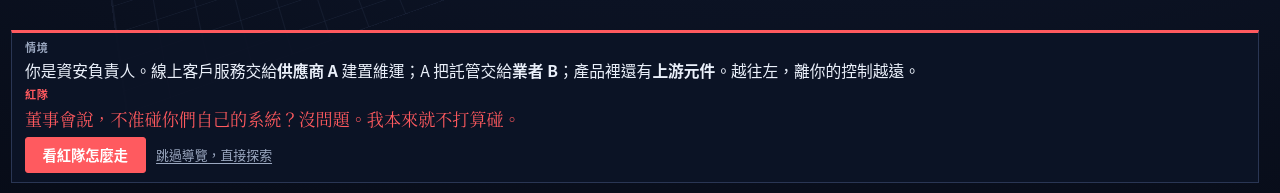
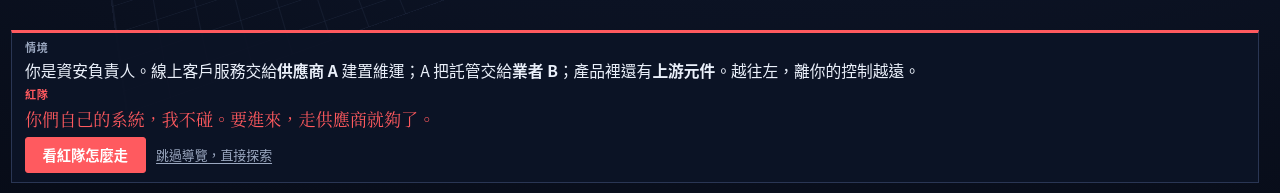
Before and after one commit to iim0663418/redteam-supply-chain-3d, a plain HTML site: page index.html in a window 1280 px wide. Shown: the part 607-800 px from the top of the page. Drawn offline with Linux system fonts and the light colour scheme.

Commit message:
content: 改寫紅隊開場台詞，聚焦供應鏈路徑

```diff
--- a/index.html
+++ b/index.html
@@ -447,7 +447,7 @@ function dmgHtml(r,e){var h='<div class="dmg"><h4>'+(e.stop>=0?'如果沒被擋
 function renderTalk(){var w=W,t=w.tour,el=$('#talk'),h='',cls='talk';
   if(t===0){cls+=' one';
     h='<div><div class="who" style="color:var(--ink2)">情境</div><p class="line" style="font-size:1.05rem;font-family:var(--sans)">你是資安負責人。線上客戶服務交給<b>供應商 A</b> 建置維運；A 把託管交給<b>業者 B</b>；產品裡還有<b>上游元件</b>。越往左，離你的控制越遠。</p>'
-     +'<div class="who">紅隊</div><p class="line red">董事會說，不准碰你們自己的系統？沒問題。我本來就不打算碰。</p>'
+     +'<div class="who">紅隊</div><p class="line red">你們自己的系統，我不碰。要進來，走供應商就夠了。</p>'
      +'<div class="nav"><button type="button" class="btn go" data-k="start" data-start="1">看紅隊怎麼走</button><button type="button" class="btn link" data-k="skip" data-skip="1">跳過導覽，直接探索</button></div></div>';
     el.className=cls;el.innerHTML=h;return;}
   var r=RB[UI.route||'r1'],e=evalRoute(r,w),p=UI.prog[r.id],i=Math.max(0,UI.cur),st=r.steps[i],gs=e.st[i],g=G[st.g],gone=e.stop>=0&&i>e.stop,free=t<0;
```
